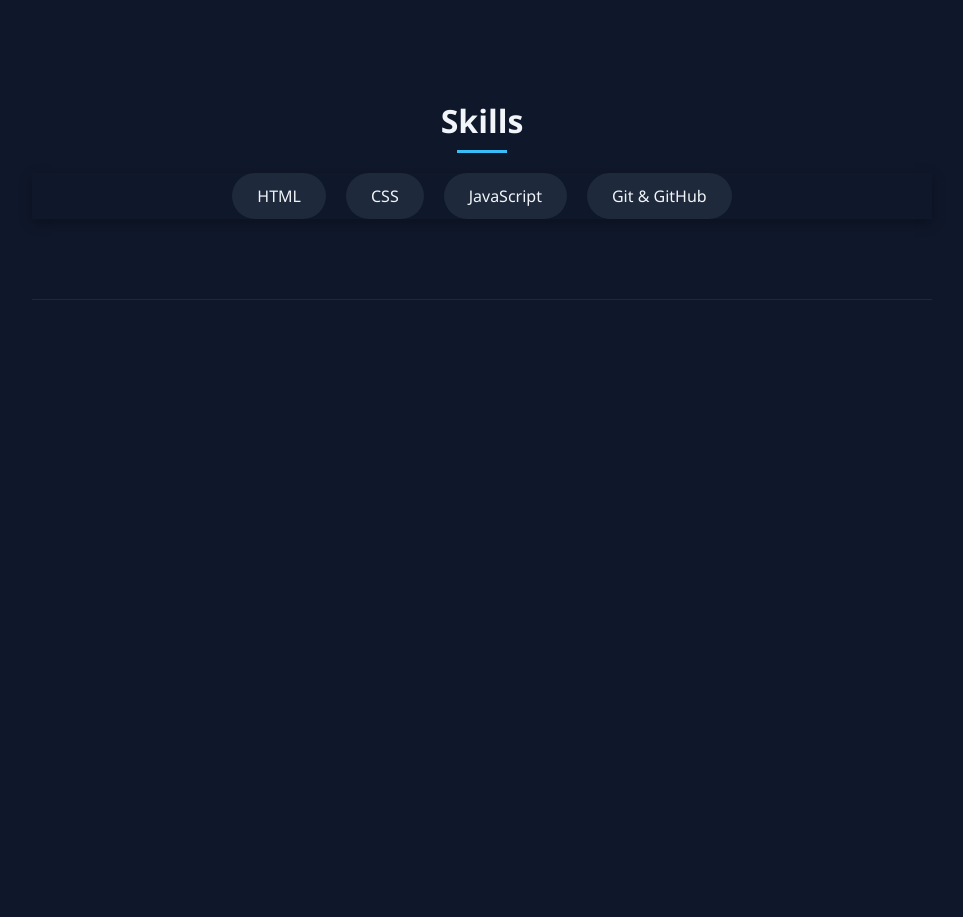
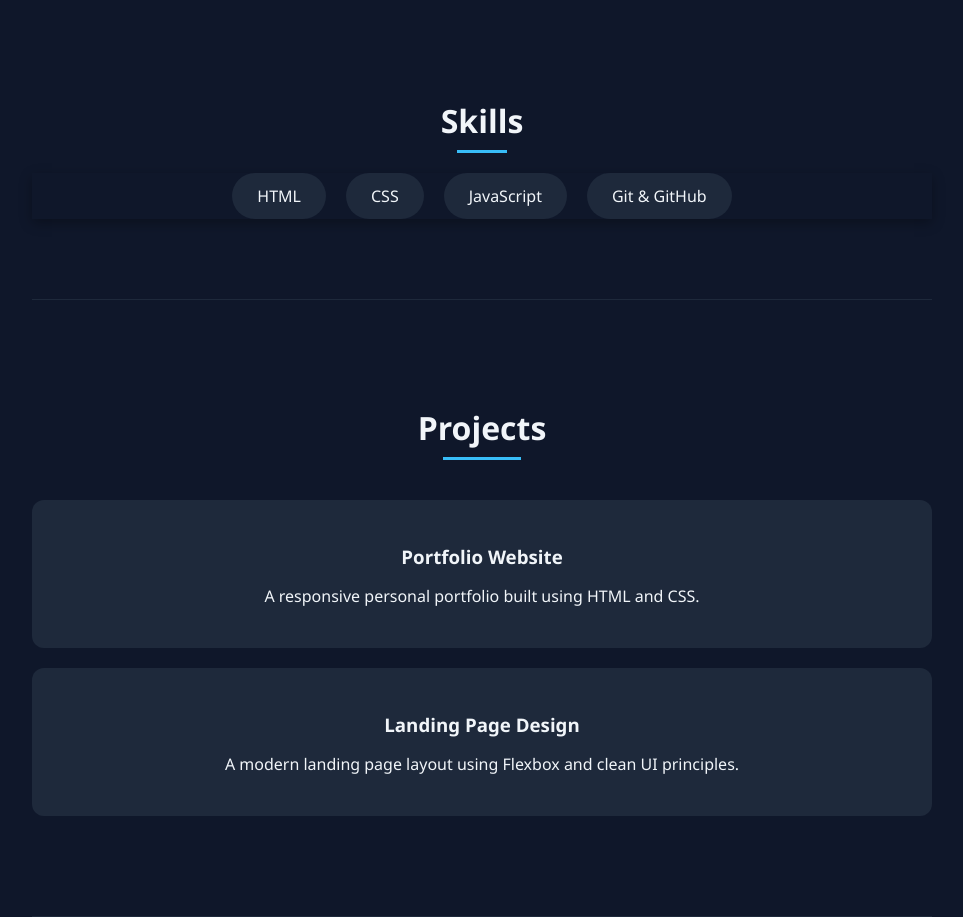
Before and after one commit to Devvrat-Rawat/devvrat-portfolio, a plain HTML site: page index.html in a window 1280 px wide. Shown: the part 1294-2211 px from the top of the page, without its empty margins (158-1121 px from the left). Before the commit the page ends 1594 px from the top, so only its background shows below. Drawn offline with Linux system fonts and the light colour scheme.

Commit message:
your message

```diff
--- a/index.html
+++ b/index.html
@@ -37,6 +37,20 @@
             <span>Git & GitHub</span>
         </div>
     </section>
+    <section class="projects container">
+    <h2>Projects</h2>
+
+    <div class="project-card">
+        <h3>Portfolio Website</h3>
+        <p>A responsive personal portfolio built using HTML and CSS.</p>
+    </div>
+
+    <div class="project-card">
+        <h3>Landing Page Design</h3>
+        <p>A modern landing page layout using Flexbox and clean UI principles.</p>
+    </div>
+
+</section>
 
 </body>
 </html>
--- a/style.css
+++ b/style.css
@@ -105,3 +105,23 @@
     padding: 80px 0;
     border-bottom: 1px solid #1e293b;
 }
+.projects {
+    padding: 80px 0;
+}
+
+.project-card {
+    background-color: #1e293b;
+    padding: 25px;
+    margin: 20px 0;
+    border-radius: 12px;
+    transition: 0.3s ease;
+}
+
+.project-card:hover {
+    transform: translateY(-5px);
+    background-color: #334155;
+}
+
+.project-card h3 {
+    margin-bottom: 10px;
+}
```
